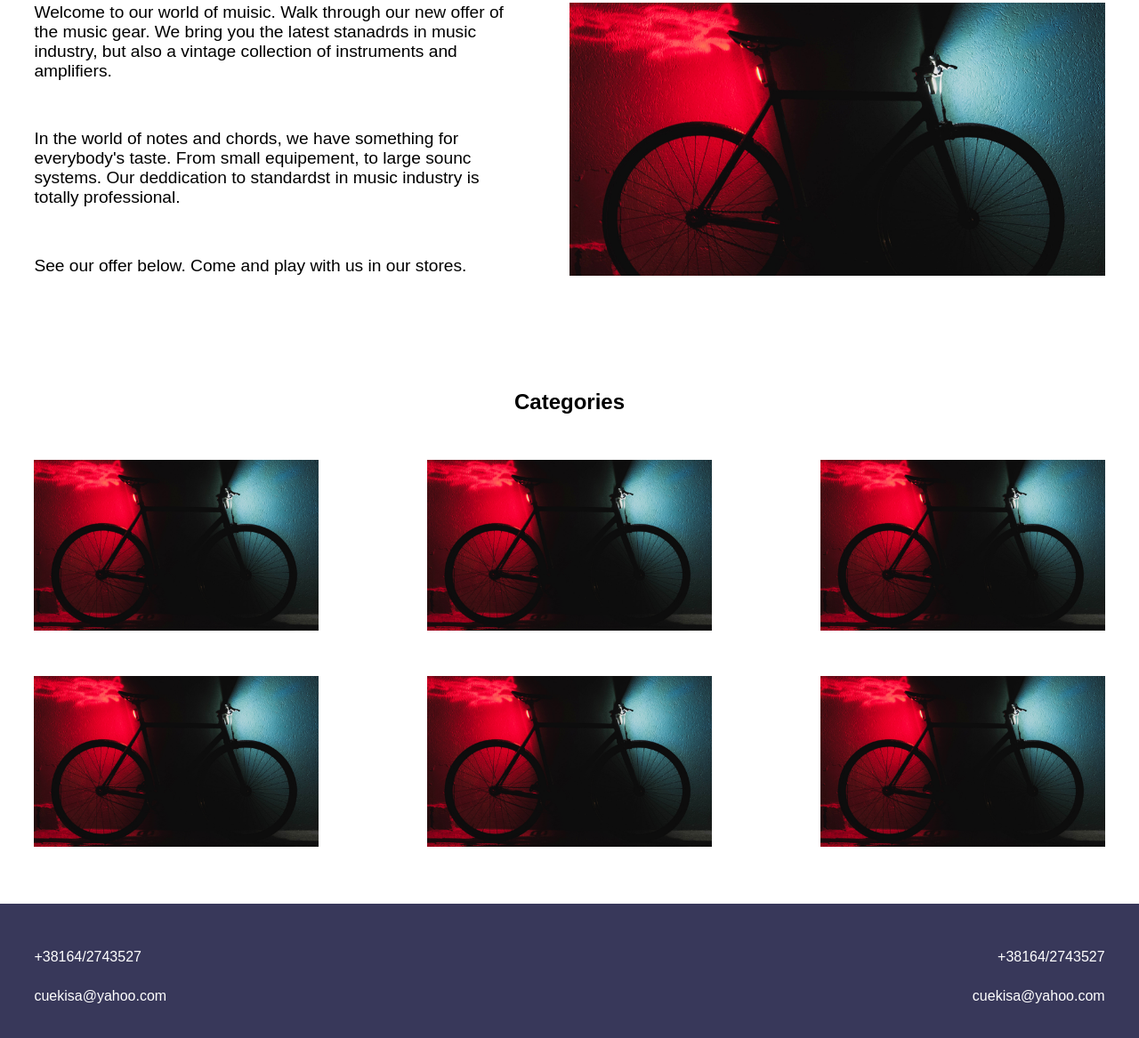
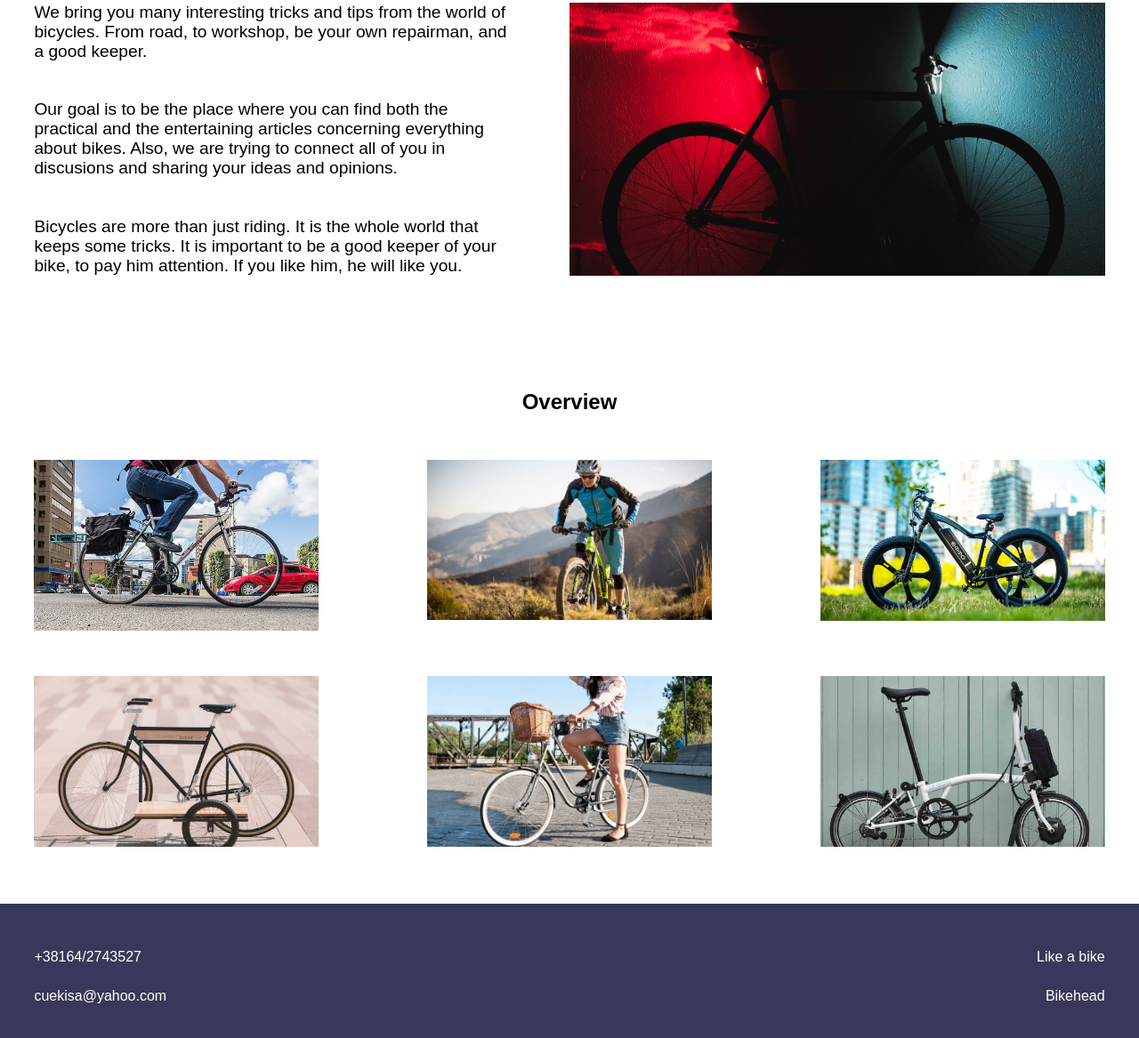
Before and after one commit to Cvellle/Bike-head, a website built with webpack: page src/index.html in a window 1280 px wide. Shown: the part 151-1318 px from the top of the page at 89% size. Built offline with nearby package versions, Linux system fonts and the light colour scheme.

Commit message:
images added

```diff
--- a/src/assets/styles/modules/categories.scss
+++ b/src/assets/styles/modules/categories.scss
@@ -36,26 +36,26 @@ $imgPath: "../" !default;
   }
 
   &__item1 {
-    background-image: url($imgPath + "images/bgr2.jpg");
+    background-image: url($imgPath + "images/cityb.jpg");
   }
 
   &__item2 {
-    background-image: url($imgPath + "images/bgr2.jpg");
+    background-image: url($imgPath + "images/offrb.jpeg");
   }
 
   &__item3 {
-    background-image: url($imgPath + "images/bgr2.jpg");
+    background-image: url($imgPath + "images/eb.jpg");
   }
 
   &__item4 {
-    background-image: url($imgPath + "images/bgr2.jpg");
+    background-image: url($imgPath + "images/surfb.jpeg");
   }
 
   &__item5 {
-    background-image: url($imgPath + "images/bgr2.jpg");
+    background-image: url($imgPath + "images/ladyb.jpg");
   }
 
   &__item6 {
-    background-image: url($imgPath + "images/bgr2.jpg");
+    background-image: url($imgPath + "images/foldb1.jpg");
   }
 }
--- a/src/index.html
+++ b/src/index.html
@@ -31,17 +31,19 @@
   <section class="introduction">
     <div>
       <p>
-        Welcome to our world of muisic. Walk through our new offer of the
-        music gear. We bring you the latest stanadrds in music industry, but
-        also a vintage collection of instruments and amplifiers.
+        We bring you many interesting tricks and tips from the world of bicycles.
+        From road, to workshop, be your own repairman, and a good keeper.
       </p>
       <p>
-        In the world of notes and chords, we have something for everybody's
-        taste. From small equipement, to large sounc systems. Our deddication
-        to standardst in music industry is totally professional.
+        Our goal is to be the place where you can find both the practical and
+        the entertaining articles concerning everything about bikes. Also, we are
+        trying to connect all of you in discusions and sharing your ideas and
+        opinions.
       </p>
       <p>
-        See our offer below. Come and play with us in our stores.
+        Bicycles are more than just riding. It is the whole world that keeps some
+        tricks. It is important to be a good keeper of your bike, to pay
+        him attention. If you like him, he will like you.
       </p>
     </div>
     <div class="introduction__image">
@@ -49,7 +51,7 @@
   </section>
 
   <section class="categories">
-    <h2>Categories</h2>
+    <h2>Overview</h2>
     <div class="categories__item1"></div>
     <div class="categories__item2"></div>
     <div class="categories__item3"></div>
@@ -69,10 +71,10 @@
     </div>
     <div>
       <div class="item1">
-        +38164/2743527
+        Like a bike
       </div>
       <div class="item2">
-        cuekisa@yahoo.com
+        Bikehead
       </div>
     </div>
     <div>
```
Also changed, not shown: dist/assets/images/cityb.jpg (added), dist/assets/images/eb.jpg (added), dist/assets/images/foldb1.jpg (added), dist/assets/images/ladyb.jpg (added), dist/assets/images/offrb.jpeg (added), dist/assets/images/surfb.jpeg (added), dist/index.html, dist/styles.bundle.css, src/assets/images/cityb.jpg (added), src/assets/images/eb.jpg (added), src/assets/images/eb1.gif (added), src/assets/images/foldb.jpg (added), src/assets/images/foldb1.jpg (added), src/assets/images/ladyb.jpg (added), 4 more files.
